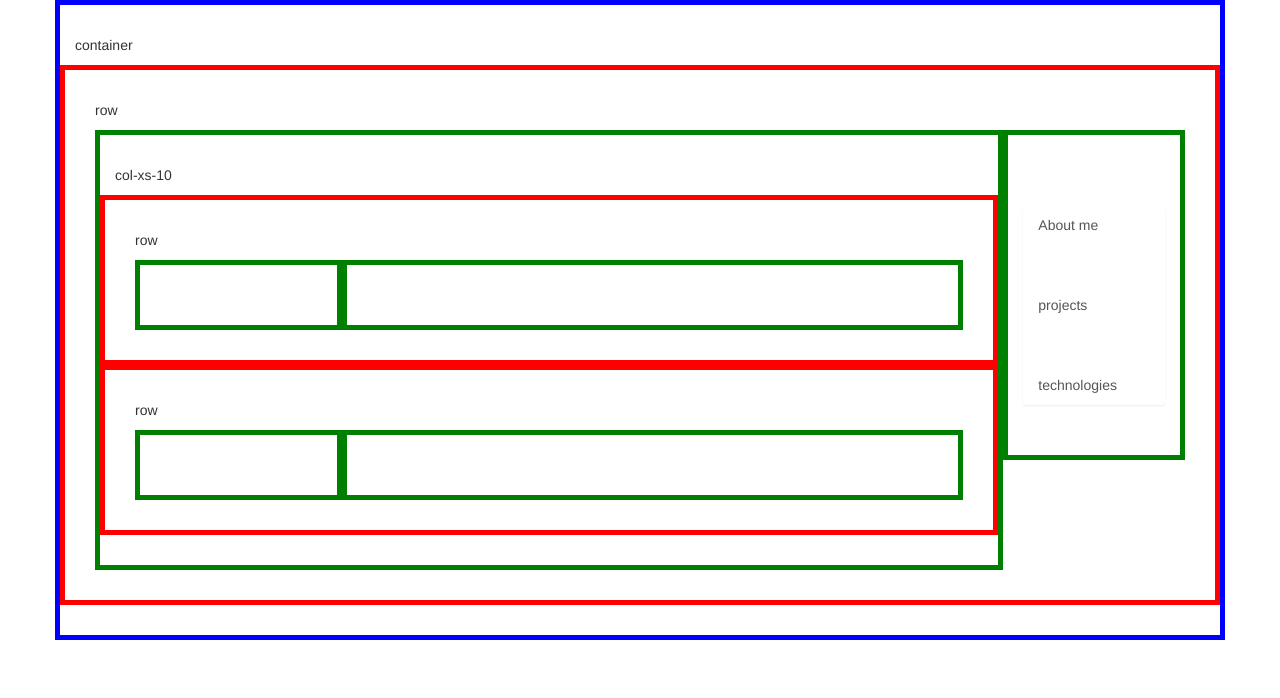
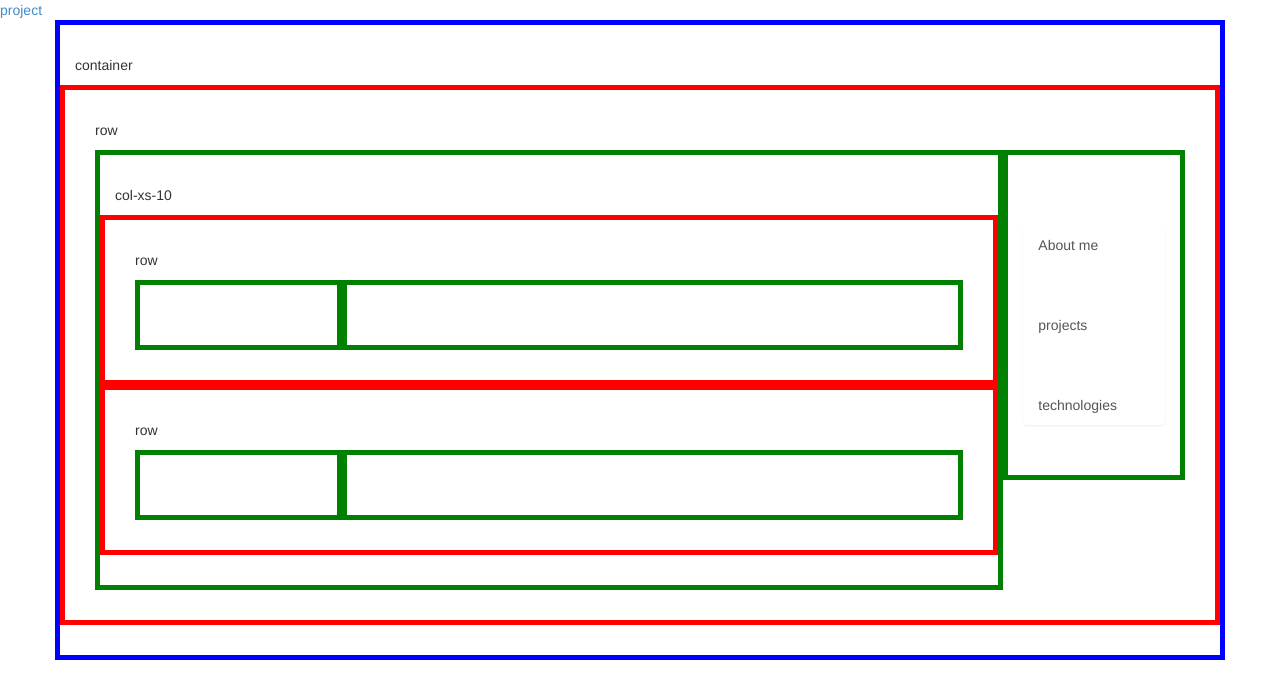
Before and after one commit to nareg-agopian/NAREGA-PORFOLIO2, a plain HTML site: page public_html/index.html in a window 1280 px wide. Drawn offline with Linux system fonts and the light colour scheme.

Commit message:
initial project i made

```diff
--- a/public_html/index.html
+++ b/public_html/index.html
@@ -12,6 +12,9 @@ and open the template in the editor.
         <link type="text/css" rel="stylesheet" href="css/bootstrap-theme.css">
         <link type="text/css" rel="stylesheet" href="css/bootstrap.css">
         <link type="text/css" rel="stylesheet" href="css/custom-style.css">   </head>
+    <nav>
+        <a href="project.html">project</a>
+    </nav>
     <body>
         <div class="container">
             <p>container</p>
```
